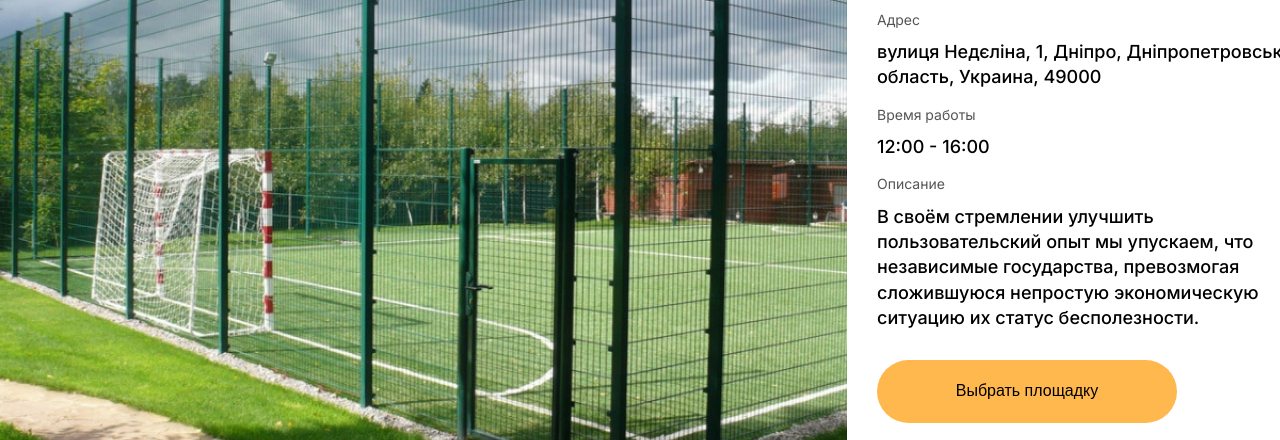
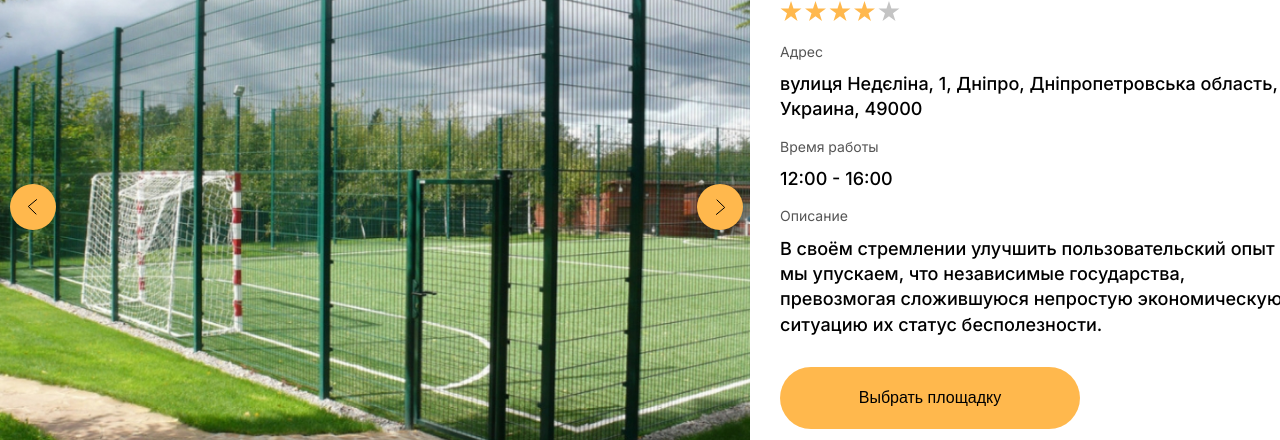
Before and after one commit to VovaPolyakov/sport-project, a plain HTML site: page main.html in a window 1280 px wide. Shown: the part 320-760 px from the top of the page. Drawn offline with Linux system fonts and the light colour scheme.

Commit message:
add slide-show in section 'info'

```diff
--- a/app.js
+++ b/app.js
@@ -0,0 +1,35 @@
+
+
+let prev = document.querySelector('.prev');
+let next = document.querySelector('.next')
+
+
+let slideIndex = 1;
+showSlides(slideIndex);
+prev.addEventListener('click',function(event){
+    plusSlides(-1)
+    function plusSlides(n) {
+        showSlides(slideIndex += n);
+    }
+
+})
+next.addEventListener('click',function(event){
+    plusSlides(+1)
+    function plusSlides(n) {
+        showSlides(slideIndex += n);
+    }
+})
+function showSlides(n) {
+
+    let slides = document.querySelectorAll('.mySlides');
+    if (n > slides.length) {
+        slideIndex = 1
+    }
+    if (n < 1) {
+        slideIndex = slides.lengt
+    }
+    for (let i = 0; i < slides.length; i++) {
+        slides[i].style.display = "none";
+    }
+    slides[slideIndex-1].style.display = "block";
+}
--- a/css/main.css
+++ b/css/main.css
@@ -60,12 +60,17 @@ header{
 }
 
 .info{
-    margin-top: 40px;
+    margin-top: 100px;
 }
 .info__main {
     display: flex;
     justify-content: space-between;
     align-items: center;
+}
+.info__img{
+    max-width: 1000px;
+    position: relative;
+    margin: auto;
 }
 
 .info__content-img{
@@ -73,6 +78,40 @@ header{
     height: 30px;
     margin-bottom:15px ;
 }
+.prev, .next {
+    cursor: pointer;
+    position: absolute;
+    top: 50%;
+    left: 0;
+    width: auto;
+    margin-top: -22px;
+    padding: 16px 16px 16px 10px;
+    color: white;
+    font-weight: bold;
+    font-size: 18px;
+    transition: 0.6s ease;
+    border-radius: 0 3px 3px 0;
+    user-select: none;
+  }
+.next {
+    left: 687px;
+    border-radius: 3px 0 0 3px;
+}
+
+
+.mySlides {
+    display: none;
+    width: 750px;
+}
+.mySlides img{
+    width: 750px;
+}
+.fade {
+    -webkit-animation-name: fade;
+    -webkit-animation-duration: 1.5s;
+    animation-name: fade;
+    animation-duration: 1.5s;
+  }
 .info__content {
     display: flex;
     flex-direction: column;
--- a/main.html
+++ b/main.html
@@ -32,7 +32,17 @@
             <div class="container">
                 <div class="info__main">
                     <div class="info__img">
-                        <img src="img/sportplayground.jpg">
+                        <div class="mySlides fade">
+                            <img src="img/sportplayground.jpg" style="width:100%">
+                        </div>
+                        <div class="mySlides fade">
+                            <img src="img/sportplayground.jpg" style="width:100%">
+                        </div>
+                        <div class="mySlides fade">
+                            <img src="img/sportplayground.jpg" style="width:100%">
+                        </div>
+                        <a class="prev"><img src="img/prev.svg"></a>
+                        <a class="next"><img src="img/next.svg"></a>
                     </div>
                     <div class="info__content">
                         <div class="info__content-title">
@@ -210,5 +220,6 @@
             </div>
         </div>
     </footer>
+    <script src="app.js"></script>
 </body>
 </html>
```
Also changed, not shown: img/next.svg (added), img/prev.svg (added).
